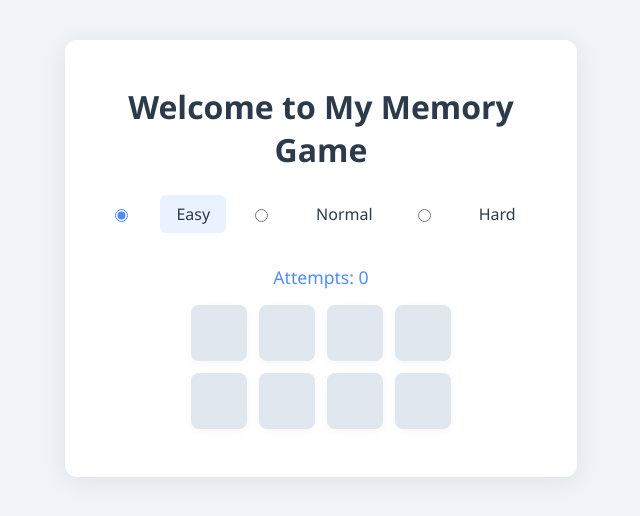
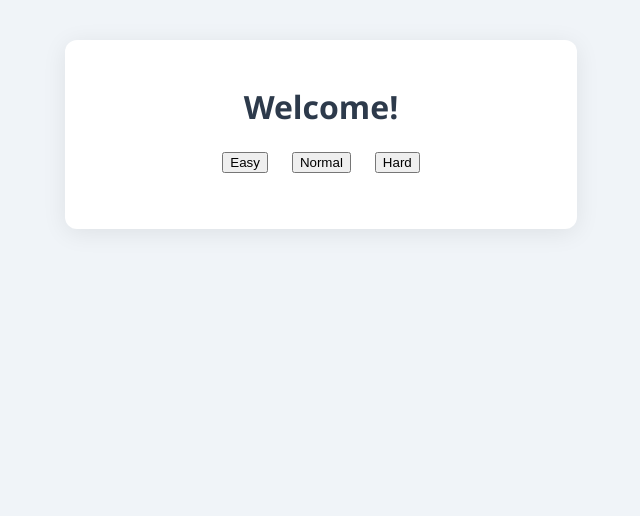
Before and after one commit to acciojob/memory-game-nithig, a React app: page / in a window 1280 px wide. Shown: the top 516 px of the page, without its empty margins (319-959 px from the left). Built offline with nearby package versions, Linux system fonts and the light colour scheme.

Commit message:
project done 1

```diff
--- a/src/components/App.js
+++ b/src/components/App.js
@@ -8,7 +8,6 @@ const LEVELS = {
 };
 
 function shuffle(array) {
-  // Fisher-Yates shuffle
   let arr = array.slice();
   for (let i = arr.length - 1; i > 0; i--) {
     let j = Math.floor(Math.random() * (i + 1));
@@ -35,20 +34,20 @@ function generateTiles(level) {
 }
 
 const App = () => {
+  const [page, setPage] = useState("landing"); // landing | game
   const [level, setLevel] = useState("easy");
-  const [tiles, setTiles] = useState(generateTiles("easy"));
-  const [flipped, setFlipped] = useState([]); // store indices of flipped tiles
+  const [tiles, setTiles] = useState([]);
+  const [flipped, setFlipped] = useState([]);
   const [attempts, setAttempts] = useState(0);
   const [matchedCount, setMatchedCount] = useState(0);
 
-  // Reset game when level changes
-  function handleLevelChange(e) {
-    const newLevel = e.target.value;
-    setLevel(newLevel);
-    setTiles(generateTiles(newLevel));
+  function startGame(selectedLevel) {
+    setLevel(selectedLevel);
+    setTiles(generateTiles(selectedLevel));
     setFlipped([]);
     setAttempts(0);
     setMatchedCount(0);
+    setPage("game");
   }
 
   function handleTileClick(idx) {
@@ -65,7 +64,6 @@ const App = () => {
       setAttempts(attempts + 1);
       const [i1, i2] = newFlipped;
       if (newTiles[i1].value === newTiles[i2].value) {
-        // Match found
         setTimeout(function () {
           const updatedTiles = newTiles.slice();
           updatedTiles[i1].matched = true;
@@ -75,7 +73,6 @@ const App = () => {
           setFlipped([]);
         }, 600);
       } else {
-        // Not a match
         setTimeout(function () {
           const updatedTiles = newTiles.slice();
           updatedTiles[i1].flipped = false;
@@ -91,7 +88,6 @@ const App = () => {
     return matchedCount === LEVELS[level].pairs;
   }
 
-  // For grid class
   const gridClass =
     "cells_container " +
     (level === "easy"
@@ -100,37 +96,40 @@ const App = () => {
       ? "normal"
       : "hard");
 
+  // Landing Page
+  if (page === "landing") {
+    return (
+      <div className="main_container">
+        <h1>Welcome!</h1>
+        <div className="levels_container">
+          <button id="easy" onClick={() => startGame("easy")}>Easy</button>
+          <button id="normal" onClick={() => startGame("normal")}>Normal</button>
+          <button id="hard" onClick={() => startGame("hard")}>Hard</button>
+        </div>
+      </div>
+    );
+  }
+
+  // Game Page
   return (
     <div className="main_container">
-      <h1>Welcome to My Memory Game</h1>
+      <h1>Memory Game</h1>
       <div className="levels_container">
-        <input
-          type="radio"
+        <button
           id="easy"
-          name="level"
-          value="easy"
-          checked={level === "easy"}
-          onChange={handleLevelChange}
-        />
-        <label htmlFor="easy">Easy</label>
-        <input
-          type="radio"
+          onClick={() => startGame("easy")}
+          style={{ background: level === "easy" ? "#eaf2ff" : undefined }}
+        >Easy</button>
+        <button
           id="normal"
-          name="level"
-          value="normal"
-          checked={level === "normal"}
-          onChange={handleLevelChange}
-        />
-        <label htmlFor="normal">Normal</label>
-        <input
-          type="radio"
+          onClick={() => startGame("normal")}
+          style={{ background: level === "normal" ? "#eaf2ff" : undefined }}
+        >Normal</button>
+        <button
           id="hard"
-          name="level"
-          value="hard"
-          checked={level === "hard"}
-          onChange={handleLevelChange}
-        />
-        <label htmlFor="hard">Hard</label>
+          onClick={() => startGame("hard")}
+          style={{ background: level === "hard" ? "#eaf2ff" : undefined }}
+        >Hard</button>
       </div>
 
       <div className="status_container">
```
